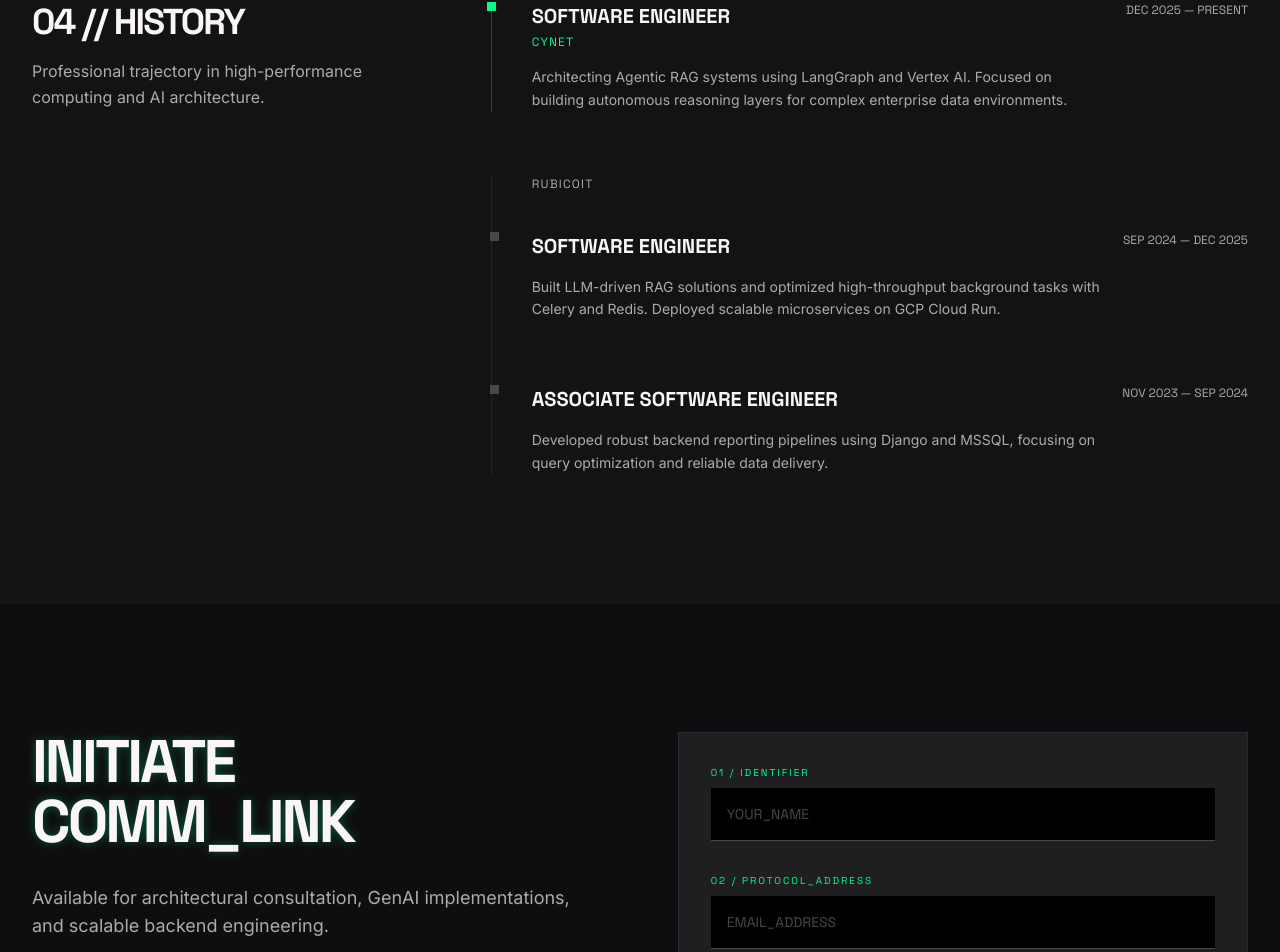
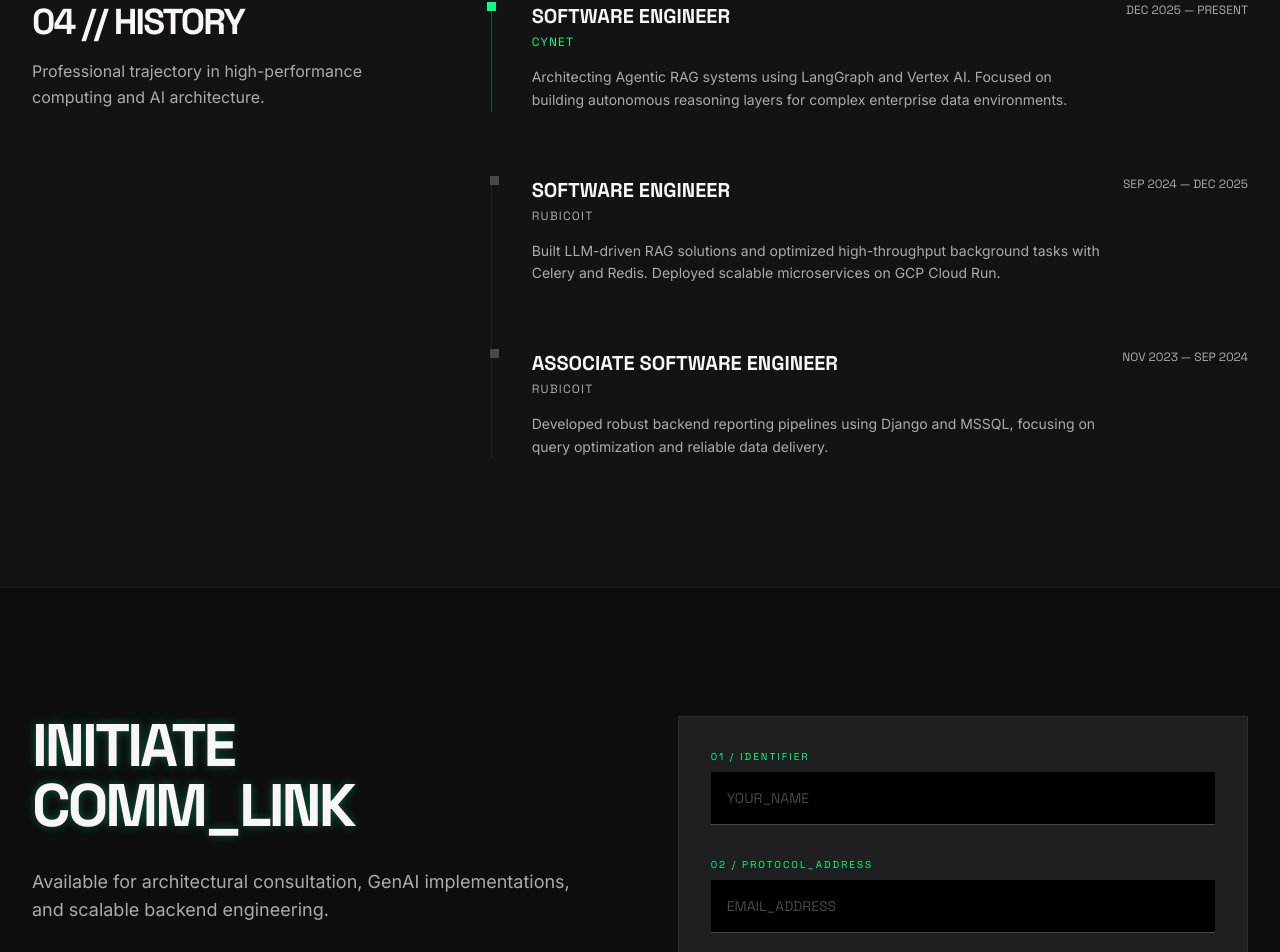
Before and after one commit to anuragdass/portfolio, a Next.js app: page / in a window 1280 px wide. Shown: the part 3661-4613 px from the top of the page. Built offline with nearby package versions, Linux system fonts and the light colour scheme.

Commit message:
fix: show RUBICOIT label on both roles while keeping continuous border

```diff
--- a/components/Experience.tsx
+++ b/components/Experience.tsx
@@ -67,19 +67,19 @@ export default function Experience() {
 
             {/* Rubicoit — single continuous left line for both roles */}
             <div className="relative pl-10 border-l border-outline-variant/30">
-              {/* Company label at the top of the shared block */}
-              <div className="font-label text-xs tracking-widest mb-10 text-on-surface-variant">
-                RUBICOIT
-              </div>
-
               <div className="space-y-16">
                 {RUBICOIT.map((role) => (
                   <div key={role.title} className="relative">
                     <div className="absolute left-[-2.625rem] top-0 w-[9px] h-[9px] bg-outline-variant" />
                     <div className="flex justify-between items-start mb-4">
-                      <h3 className="font-headline text-xl font-bold text-on-surface">
-                        {role.title}
-                      </h3>
+                      <div>
+                        <h3 className="font-headline text-xl font-bold text-on-surface">
+                          {role.title}
+                        </h3>
+                        <div className="font-label text-xs tracking-widest mt-1 text-on-surface-variant">
+                          RUBICOIT
+                        </div>
+                      </div>
                       <span className="font-label text-on-surface-variant text-xs shrink-0 ml-4">
                         {role.period}
                       </span>
```
